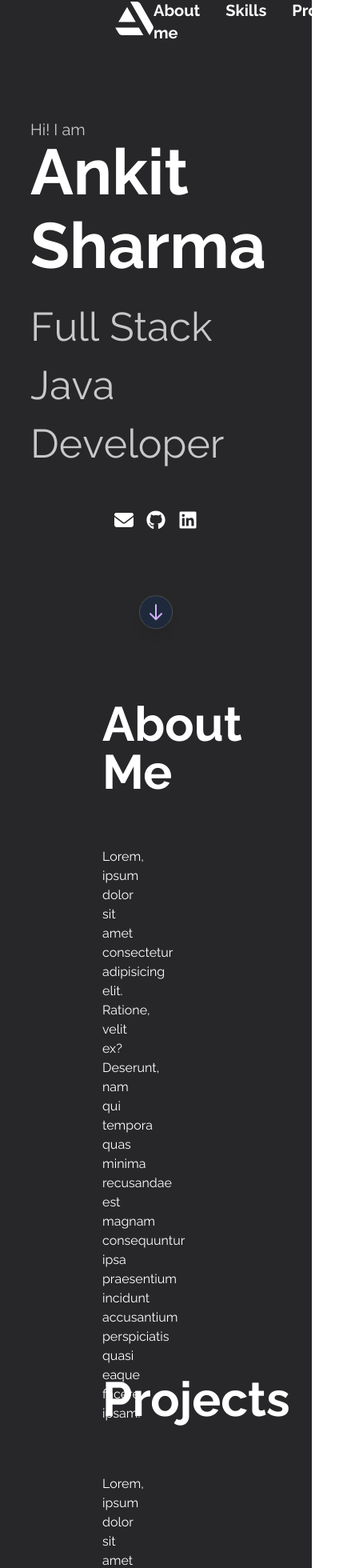
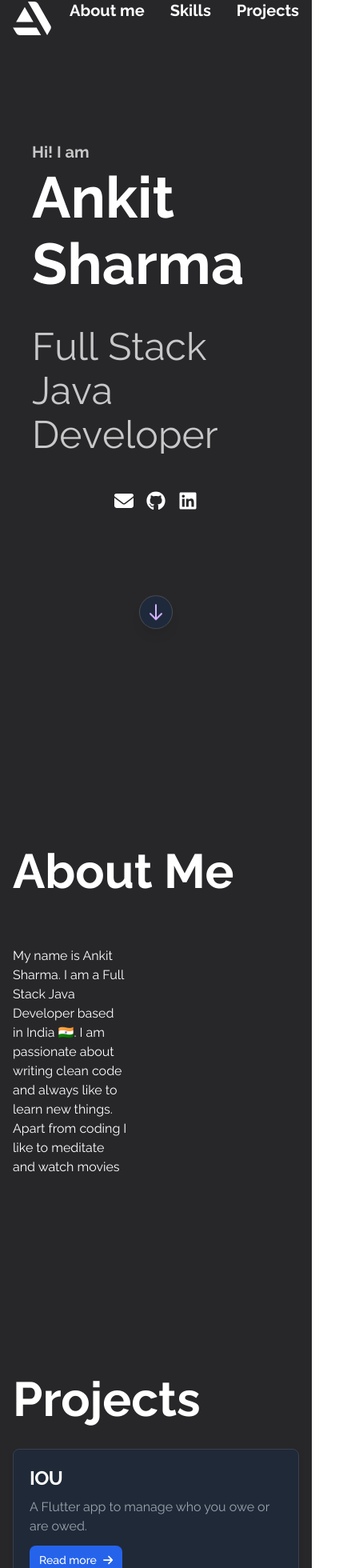
Before and after one commit to darkaster72/darkaster72.github.io, a React (Create React App) app: page / in a window 390 px wide. Shown: the part 33-1993 px from the top of the page at 80% size, 444 px wide, since content can reach past the window. Built offline with nearby package versions, Linux system fonts and the light colour scheme.

Commit message:
updated responsiveness

```diff
--- a/src/App.jsx
+++ b/src/App.jsx
@@ -5,7 +5,7 @@ import HomePage from "./pages/home.component";
 import Header from "./components/header/header.component";
 
 const App = () => (
-  <div className="App">
+  <div className="">
     <Router>
       <Header></Header>
       <Routes>
--- a/src/components/about-me/about-me.component.jsx
+++ b/src/components/about-me/about-me.component.jsx
@@ -1,6 +1,6 @@
 import { motion, useAnimation } from "framer-motion";
+import { useEffect } from "react";
 import { useInView } from "react-intersection-observer";
-import { useEffect } from "react";
 
 const boxVariant = {
   visible: { opacity: 1, scale: 1, transition: { duration: 1 } },
@@ -22,21 +22,21 @@ const AboutMe = () => {
   return (
     <section
       id="about"
-      className="h-screen flex flex-col  w-full bg-zinc-800 px-32 pt-16"
+      className="h-screen flex flex-col justify-center w-full bg-zinc-800 px-4 lg:px-32 pt-16"
     >
       <motion.div
-        className="box"
         ref={ref}
         variants={boxVariant}
         initial="hidden"
         animate={control}
       >
-        <h1 className="font-bold text-6xl w-fit text-white">About Me</h1>
+        <h2 className="font-bold text-6xl w-fit text-white">About Me</h2>
         <p className="text-white w-2/5 mt-16">
-          Lorem, ipsum dolor sit amet consectetur adipisicing elit. Ratione,
-          velit ex? Deserunt, nam qui tempora quas minima recusandae est magnam
-          consequuntur ipsa praesentium incidunt accusantium perspiciatis quasi
-          eaque facere ipsam.
+          My name is Ankit Sharma. I am a Full Stack Java Developer based in
+          India 🇮🇳. I am passionate about writing clean code and always like to
+          learn new things.
+          <br />
+          Apart from coding I like to meditate and watch movies
         </p>
       </motion.div>
     </section>
--- a/src/components/animated-text/animated-text.component.jsx
+++ b/src/components/animated-text/animated-text.component.jsx
@@ -40,7 +40,7 @@ const AnimatedCharacters = (props) => {
   };
 
   //  Split each word of props.text into an array
-  const splitWords = props.text.split(" ");
+  const splitWords = props.children.split(" ");
 
   // Create storage array
   const words = [];
@@ -65,7 +65,7 @@ const AnimatedCharacters = (props) => {
         return (
           // Wrap each word in the Wrapper component
           <Wrapper key={index}>
-            {words[index].flat().map((element, index) => {
+            {word.flat().map((element, index) => {
               return (
                 <span
                   style={{
--- a/src/components/animated-text/animated-text.styles.css
+++ b/src/components/animated-text/animated-text.styles.css
@@ -9,24 +9,13 @@
 }
 
 .animated-h1 {
-  font-size: 80px;
-  font-weight: 700;
-  line-height: 1;
-  margin: 0 0 20px;
+  @apply text-7xl font-bold mb-8;
 }
 
 .animated-h2 {
-  font-size: 50px;
-  font-weight: 400;
-  line-height: 1.2;
-  opacity: 0.75;
-  margin: 0;
+  @apply text-5xl  opacity-75;
 }
 
 .animated-para {
-  font-size: 20px;
-  font-weight: 400;
-  line-height: 1;
-  opacity: 0.75;
-  margin: 0;
+  @apply text-xl font-bold opacity-75;
 }
--- a/src/components/header/header.component.jsx
+++ b/src/components/header/header.component.jsx
@@ -8,7 +8,7 @@ const Header = () => {
     { label: "Projects", id: "projects" },
   ];
   return (
-    <header className="absolute flex px-36 pt-8 w-full justify-between align-baseline font-bold text-white">
+    <header className="absolute flex px-4 lg:px-36 pt-8 w-full justify-between align-baseline font-bold text-white">
       <a href="#home">
         <Logo className="h-12 w-12"></Logo>
       </a>
--- a/src/components/projects/projects.component.jsx
+++ b/src/components/projects/projects.component.jsx
@@ -1,20 +1,46 @@
-import { motion } from "framer-motion";
+import { faArrowRight } from "@fortawesome/free-solid-svg-icons";
+import { FontAwesomeIcon } from "@fortawesome/react-fontawesome";
 
-const Projects = () => (
-  <motion.div layout>
+const Projects = () => {
+  const projects = [
+    {
+      title: "IOU",
+      description: "A Flutter app to manage who you owe or are owed.",
+    },
+    { title: "Kanri", description: "A Project Management Tool." },
+    { title: "Expensr", description: "A Flutter app to manage your expenses." },
+  ];
+  return (
     <section
       id="projects"
-      className="h-screen flex flex-col  w-full bg-zinc-800 px-32 pt-16"
+      className="h-screen flex flex-col  w-full bg-zinc-800 lg:px-32 px-4 pt-16"
     >
       <h1 className="font-bold text-6xl w-fit text-white">Projects</h1>
-      <p className="text-white w-2/5 mt-16">
-        Lorem, ipsum dolor sit amet consectetur adipisicing elit. Ratione, velit
-        ex? Deserunt, nam qui tempora quas minima recusandae est magnam
-        consequuntur ipsa praesentium incidunt accusantium perspiciatis quasi
-        eaque facere ipsam.
-      </p>
+      <div className="grid md:grid-cols-3 gap-x-4 gap-y-2 mt-8 place-items-stretch">
+        {projects.map(({ title, description }) => (
+          <div
+            key={title}
+            className="max-w-sm rounded-lg flex  justify-between border shadow-md bg-gray-800 border-gray-700"
+          >
+            {/* <div className="flex-1 bg-white"></div> */}
+            <div className="p-5">
+              <h5 className="mb-2 text-2xl font-bold tracking-tight text-white">
+                {title}
+              </h5>
+              <p className="mb-3 font-normal text-gray-400">{description}</p>
+              <a
+                href="#"
+                className="inline-flex items-center gap-x-2 py-2 px-3 text-sm font-medium text-center text-white rounded-lg focus:ring-4 focus:outline-none bg-blue-600 hover:bg-blue-700 focus:ring-blue-800"
+              >
+                Read more
+                <FontAwesomeIcon icon={faArrowRight} />
+              </a>
+            </div>
+          </div>
+        ))}
+      </div>
     </section>
-  </motion.div>
-);
+  );
+};
 
 export default Projects;
--- a/src/pages/Hero.jsx
+++ b/src/pages/Hero.jsx
@@ -24,7 +24,10 @@ export const container = {
 
 const Hero = () => {
   return (
-    <section id="home" className="h-screen flex justify-center bg-zinc-800">
+    <section
+      id="home"
+      className="h-screen w-full flex justify-center bg-zinc-800"
+    >
       <motion.div
         initial="hidden"
         animate="visible"
@@ -32,8 +35,12 @@ const Hero = () => {
         className="text-white flex flex-col justify-center"
       >
         <div className="container">
-          {placeholderText.map((item, index) => {
-            return <AnimatedText {...item} key={index} />;
+          {placeholderText.map(({ type, text }, index) => {
+            return (
+              <AnimatedText type={type} key={index}>
+                {text}
+              </AnimatedText>
+            );
           })}
         </div>
         <div className="flex gap-x-3 justify-center items-center flex-col">
--- a/src/pages/Skills.jsx
+++ b/src/pages/Skills.jsx
@@ -2,7 +2,7 @@ const Skills = () => {
   return (
     <section
       id="skills"
-      className="h-screen flex flex-col  w-full bg-zinc-800 px-32 pt-16"
+      className="h-screen flex flex-col  w-full bg-zinc-800 px-4 lg:px-32 pt-16"
     >
       <h1 className="font-bold text-6xl w-fit text-white">Skills</h1>
       <p className="text-white w-2/5 mt-16">
--- a/src/pages/home.component.jsx
+++ b/src/pages/home.component.jsx
@@ -1,4 +1,3 @@
-import { motion } from "framer-motion";
 import AboutMe from "../components/about-me/about-me.component";
 import Projects from "../components/projects/projects.component";
 import Hero from "./Hero";
@@ -6,12 +5,12 @@ import "./home.styles.css";
 import Skills from "./Skills";
 
 const HomePage = () => (
-  <motion.div layoutScroll>
+  <>
     <Hero />
-    <AboutMe></AboutMe>
+    <AboutMe />
     <Projects />
     <Skills />
-  </motion.div>
+  </>
 );
 
 export default HomePage;
```
Also changed, not shown: skills.components.jsx (deleted).
